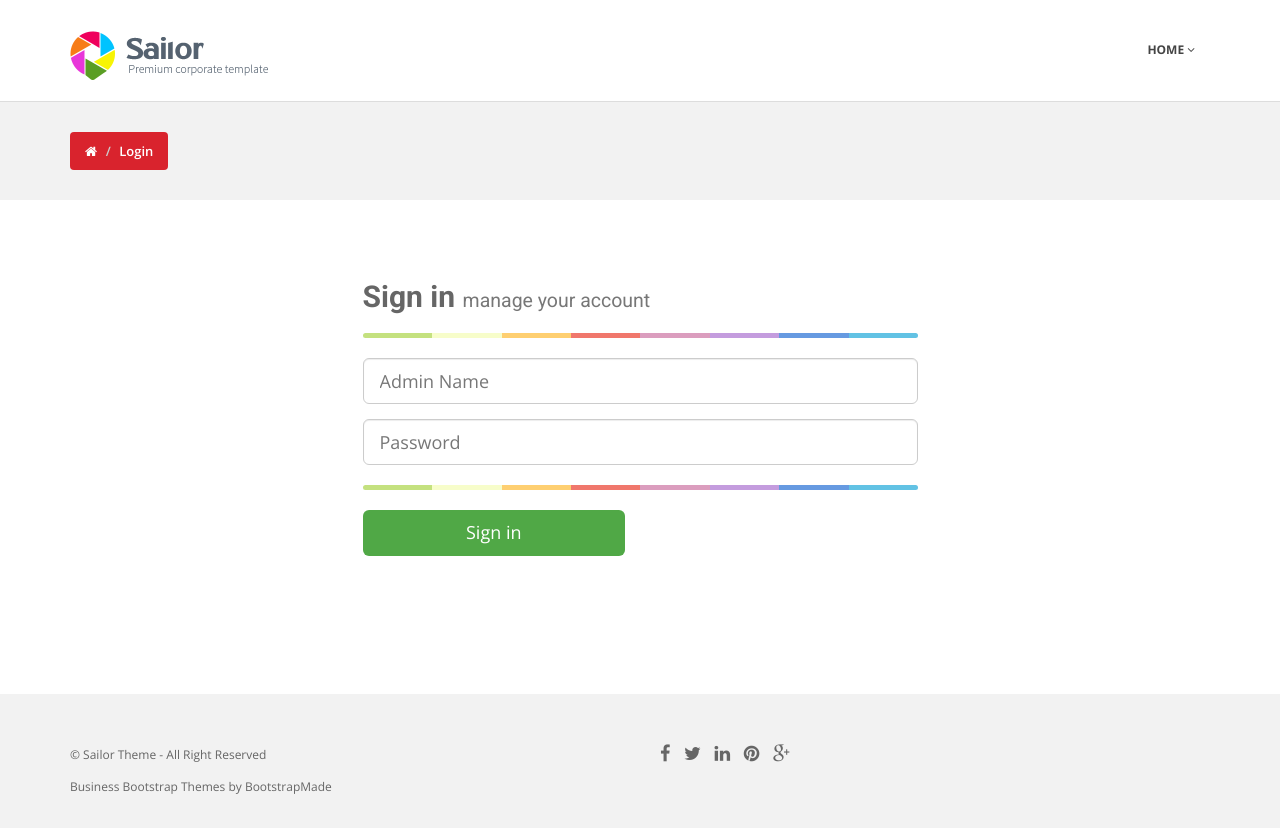
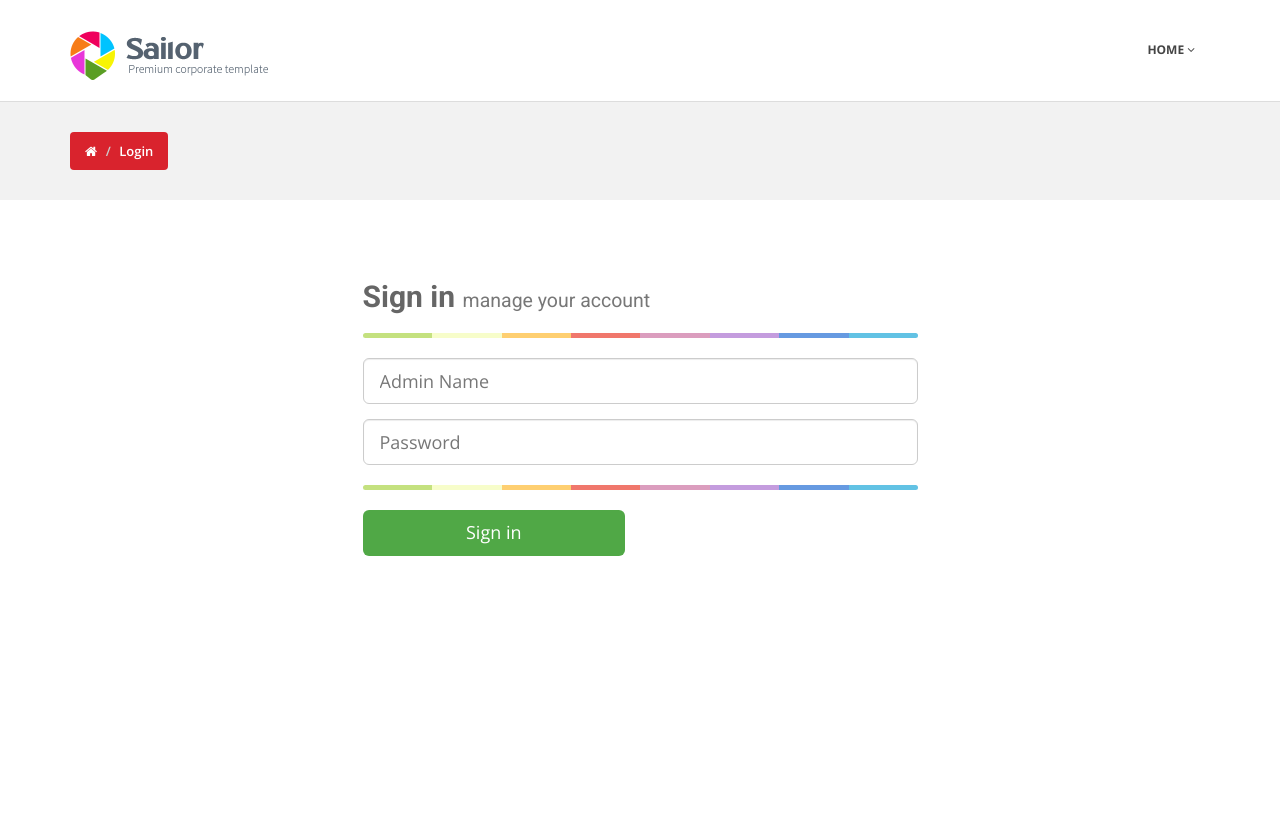
Before and after one commit to angelmariadas/Mobsolar-MEANSTACK, a website: page public/app/views/index.html in a window 1280 px wide. After the commit the page ends 800 px from the top, so only its background shows below. Drawn offline with nearby package versions, Linux system fonts and the light colour scheme; some packages are replaced by stand-ins of ours; files that its build step writes are made by us from their sources; some icons are missing.

Commit message:
Update index.html

```diff
--- a/public/app/views/index.html
+++ b/public/app/views/index.html
@@ -108,9 +108,9 @@
 
 
 
-	<footer>
+<!-- 	<footer>
 
-	<!-- <div id="sub-footer"> -->
+
 		<div class="container">
 			<div class="row">
 				<div class="col-lg-6">
@@ -133,8 +133,8 @@
 				</div>
 			</div>
 		</div>
-	<!-- </div> -->
-	</footer>
+
+	</footer> -->
 
 </div>
 
```
